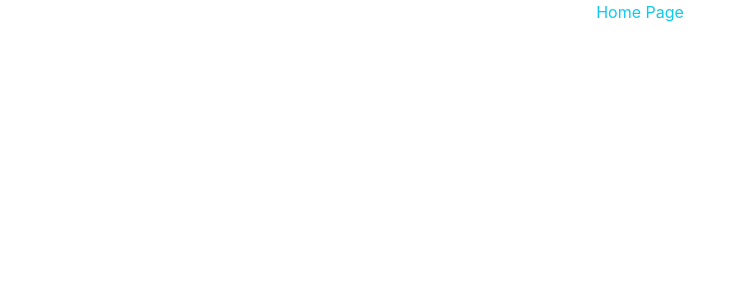
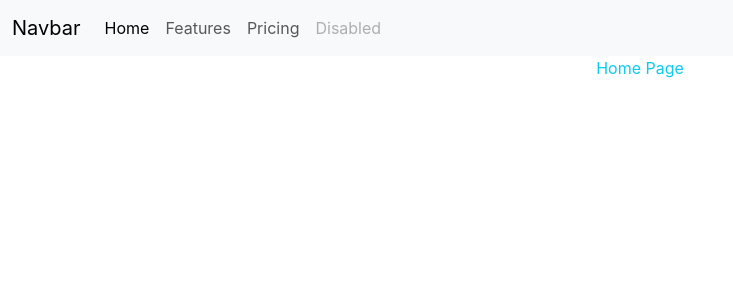
Before and after one commit to Sonali2267/firstprojectapp_1035, a React (Create React App) app: page / in a window 1280 px wide. Shown: the top 300 px of the page, without its empty margins (0-733 px from the left). Built offline with nearby package versions, Linux system fonts and the light colour scheme.

Commit message:
app.js header add middle of broweserroute or routes

```diff
--- a/src/App.js
+++ b/src/App.js
@@ -6,11 +6,13 @@ import Contact from './screens/Contact';
 import Support from './screens/Support';
 import Employee from './screens/Employee';
 import { BrowserRouter, Route, Routes } from 'react-router-dom';
+import Header from './screens/Header';
 
 function App() {
   return (
     <div className="App">
       <BrowserRouter>
+      <Header/>
       <Routes>
         <Route path='/' element={<Home/>}/>
         <Route path='home' element={<Home/>}/>
```
